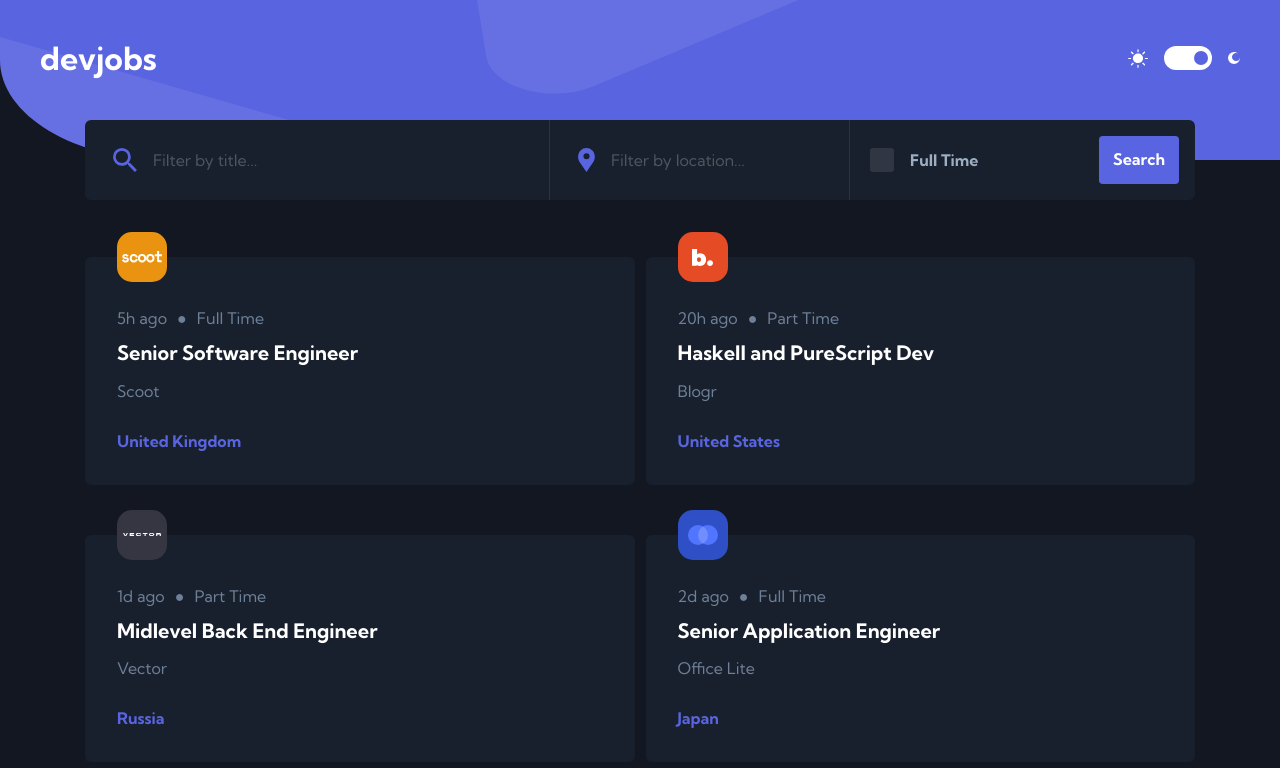
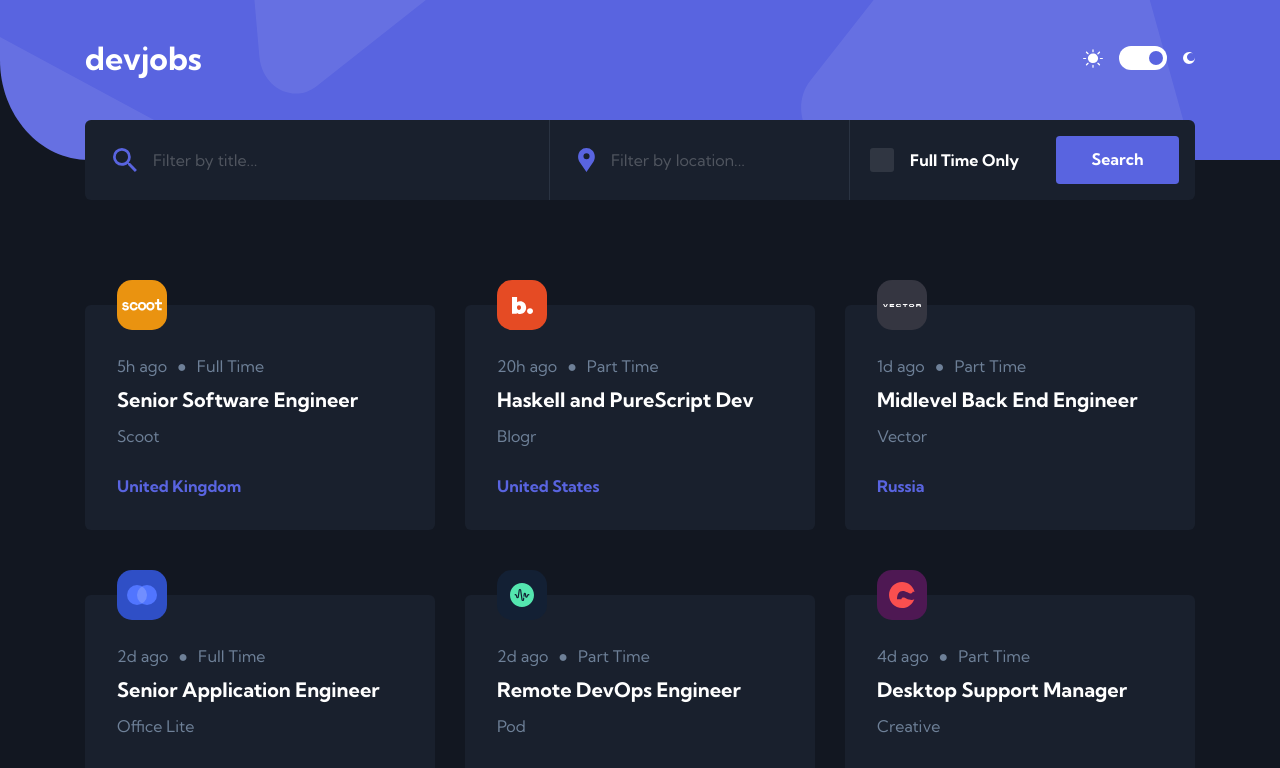
Before and after one commit to AlexanderMelox/devjobs, a React (Create React App) app: page / in a window 1280 px wide. Shown: the top 768 px of the page. Built offline with nearby package versions, Linux system fonts and the light colour scheme.

Commit message:
added a bunch of styles

```diff
--- a/src/components/common/Buttons.tsx
+++ b/src/components/common/Buttons.tsx
@@ -15,6 +15,7 @@ export const PrimaryButton = ({ children, ...props }: Props) => {
       maxW="27.9rem"
       bgColor="primary.violet"
       color="secondary.white"
+      _hover={{ bgColor: 'primary.lightViolet' }}
       {...props}
     >
       {children}
--- a/src/components/filter/Checkbox.tsx
+++ b/src/components/filter/Checkbox.tsx
@@ -12,6 +12,11 @@ const Checkbox = ({ children, ...props }: Props) => {
   const [checked, setChecked] = useState(false);
 
   const handleCheckboxChange = event => setChecked(event.target.checked);
+
+  const checkBoxBgColor = useColorModeValue(
+    checked ? 'primary.violet' : 'rgba(25,32,45, .1)',
+    checked ? 'primary.violet' : 'rgba(255,255,255,.1)'
+  );
 
   return (
     <Flex {...props}>
@@ -38,14 +43,16 @@ const Checkbox = ({ children, ...props }: Props) => {
             w="2.4rem"
             h="2.4rem"
             borderRadius="3px"
-            bgColor={useColorModeValue(
-              'rgba(25,32,45, .1)',
-              'rgba(255,255,255,.1)'
-            )}
+            bgColor={checkBoxBgColor}
           >
             {checked && <Img src={checkSVG} />}
           </Flex>
-          <Text d="inline" fontWeight="bold" ml="1.6rem">
+          <Text
+            d="inline"
+            fontWeight="bold"
+            ml="1.6rem"
+            color={useColorModeValue('primary.veryDarkBlue', 'white')}
+          >
             {children}
           </Text>
         </Flex>
--- a/src/components/filter/Filter.tsx
+++ b/src/components/filter/Filter.tsx
@@ -4,8 +4,7 @@ import {
   Flex,
   Input,
   Image,
-  useMediaQuery,
-  Grid
+  useMediaQuery
 } from '@chakra-ui/react';
 import { useColorModeValue } from '@chakra-ui/react';
 import useColorTokens from '../../hooks/useColorTokens';
@@ -21,6 +20,7 @@ interface Props {}
 
 const Filter = (props: Props) => {
   const [isLargerThan768] = useMediaQuery('(min-width: 768px)');
+  const [isLargerThan900] = useMediaQuery('(min-width: 900px)');
   const tokens = useColorTokens();
   const inputRef = useRef<HTMLInputElement>(null);
   const [isModalOpen, setItModalOpen] = useState(false);
@@ -82,8 +82,10 @@ const Filter = (props: Props) => {
         maxWidth="34.5rem"
         grow="1"
       >
-        <Checkbox minW="10.8rem">Full Time</Checkbox>
-        <PrimaryButton w="8rem" maxW="12.3rem">
+        <Checkbox minW="10.8rem">
+          Full Time {isLargerThan900 ? 'Only' : ''}
+        </Checkbox>
+        <PrimaryButton w={['8rem', null, '12.3rem']} maxW="12.3rem">
           Search
         </PrimaryButton>
       </Flex>
@@ -100,10 +102,9 @@ const Filter = (props: Props) => {
 
 const Container = ({ children, ...props }: any) => (
   <Flex
-    maxW={['32.7rem', '100%']}
     h="8rem"
     p={['1.6rem', '0']}
-    m="0 auto 5.7rem auto"
+    m={['0 auto 5.7rem auto', '0 auto 7rem auto']}
     align={['center', 'stretch']}
     bgColor={useColorTokens().ui01}
     borderRadius="base"
--- a/src/components/header/Header.tsx
+++ b/src/components/header/Header.tsx
@@ -2,6 +2,7 @@ import React from 'react';
 import { Flex } from '@chakra-ui/react';
 import headerBgMobile from '../../assets/mobile/bg-pattern-header.svg';
 import headerBgTablet from '../../assets/tablet/bg-pattern-header.svg';
+import headerBgDesktop from '../../assets/desktop/bg-pattern-header.svg';
 import Logo from './Logo';
 import ThemeSwitcher from './ThemeSwitcher';
 
@@ -16,16 +17,26 @@ const Header = () => {
 
 const Container = ({ children }: { children: React.ReactNode }) => (
   <Flex
-    align="center"
-    justify="space-between"
+    p={['3.2rem 2.4rem 7.2rem', '4.2rem 4rem 8.6rem']}
     h={['13.6rem', '16rem']}
-    p={['3.2rem 2.4rem 7.2rem', '4.2rem 4rem 8.6rem']}
-    bgImage={[`url(${headerBgMobile})`, `url(${headerBgTablet})`]}
+    bgImage={[
+      `url(${headerBgMobile})`,
+      `url(${headerBgTablet})`,
+      `url(${headerBgDesktop})`
+    ]}
     bgRepeat="no-repeat"
     bgPosition="center center"
     bgSize="100% 100%"
   >
-    {children}
+    <Flex
+      w="100%"
+      align="center"
+      justify="space-between"
+      maxW="111rem"
+      m="0 auto"
+    >
+      {children}
+    </Flex>
   </Flex>
 );
 
--- a/src/components/header/ThemeSwitcher.tsx
+++ b/src/components/header/ThemeSwitcher.tsx
@@ -5,7 +5,7 @@ import {
   Image,
   useColorMode,
   Checkbox,
-  Box,
+  Box
 } from '@chakra-ui/react';
 import sun from '../../assets/desktop/icon-sun.svg';
 import moon from '../../assets/desktop/icon-moon.svg';
@@ -32,7 +32,7 @@ const hiddenInput = {
   padding: '0px',
   overflow: 'hidden',
   whiteSpace: 'nowrap',
-  position: 'absolute',
+  position: 'absolute'
 };
 
 const Switch = (props: Props) => {
@@ -64,6 +64,12 @@ const Track = ({ children }: any) => (
     bgColor="secondary.white"
     align="center"
     px="4px"
+    sx={{
+      '&:hover .theme-switcher-thumb': {
+        transition: 'all .2s',
+        bg: 'primary.lightViolet'
+      }
+    }}
   >
     {children}
   </Flex>
@@ -71,10 +77,12 @@ const Track = ({ children }: any) => (
 
 const Thumb = () => (
   <Box
+    className="theme-switcher-thumb"
     width="1.4rem"
     height="1.4rem"
     borderRadius="50%"
     bgColor="primary.violet"
+    transition="all .2s"
   />
 );
 
--- a/src/components/jobs/Job.tsx
+++ b/src/components/jobs/Job.tsx
@@ -9,7 +9,7 @@ interface Props {
 }
 
 const Job = ({
-  job: { id, company, logoBackground, position, postedAt, contract, location },
+  job: { id, company, logoBackground, position, postedAt, contract, location }
 }: Props) => {
   const { ui01, text01 } = useColorTokens();
 
@@ -17,12 +17,10 @@ const Job = ({
     <Flex
       direction="column"
       bgColor={ui01}
-      mb="5rem"
       p="4.9rem 3.2rem 3.2rem"
       pos="relative"
       borderRadius=".6rem"
       color="secondary.darkGray"
-      _last={{ marginBottom: '3.2rem' }}
     >
       <Flex
         w="5rem"
--- a/src/components/jobs/JobList.tsx
+++ b/src/components/jobs/JobList.tsx
@@ -10,9 +10,12 @@ interface Props {
 const JobList = ({ jobs = [] }: Props) => {
   return (
     <Grid
-      templateColumns={['1fr', '1fr 1fr']}
+      templateColumns={['1fr', 'repeat(2, 1fr)', 'repeat(3, 1fr)']}
       templateRows="1fr"
-      columnGap={[null, '1.1rem']}
+      columnGap={[null, '1.1rem', '3rem']}
+      rowGap={['5rem', '6.5rem']}
+      mb={['3.2rem', '5.6rem']}
+      mt={{ lg: '10.5rem' }}
     >
       {jobs.map(job => (
         <Job key={job.id} job={job} />
--- a/src/theme.ts
+++ b/src/theme.ts
@@ -4,7 +4,7 @@ import { createBreakpoints } from '@chakra-ui/theme-tools';
 const breakpoints = createBreakpoints({
   sm: '48em',
   md: '90em',
-  lg: '9999em',
+  lg: '62.5em',
   xl: '9999em'
 });
 
```
Also changed, not shown: test.js (added, +26 -0 lines), main.css (added), src/assets/desktop/icon-check.svg.
